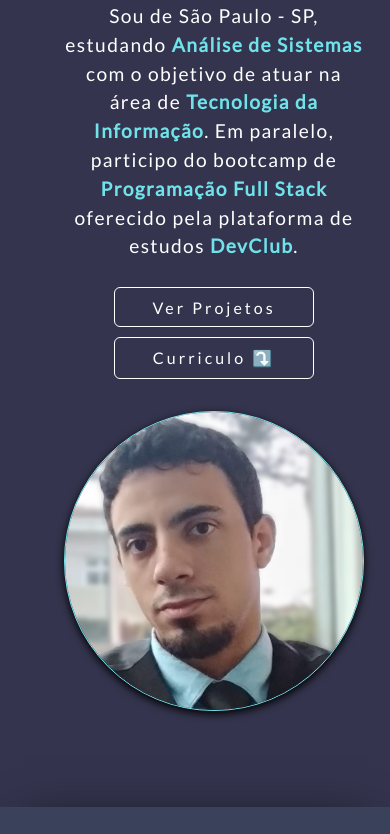
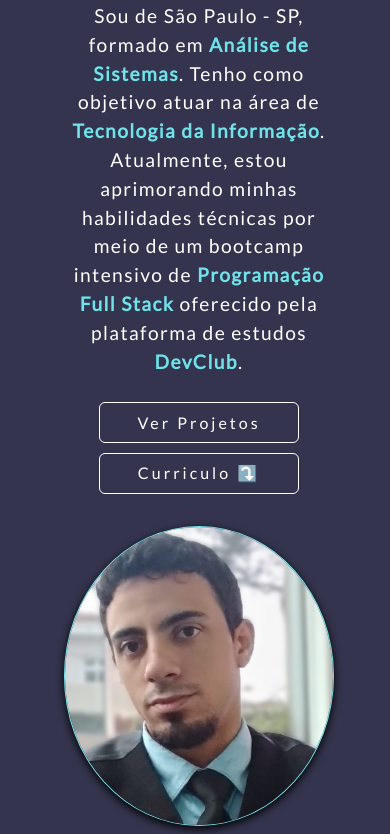
Before and after one commit to BrunoSCM7/meu-portfolio, a plain HTML site: page index.html in a window 390 px wide. Shown: the part 253-1087 px from the top of the page. Drawn offline with Linux system fonts and the light colour scheme.

Commit message:
Atualização curriculo; Melhorias na responsividade; Atualização bio;

```diff
--- a/index.html
+++ b/index.html
@@ -26,9 +26,10 @@
       <div>
         <h1>Prazer, <br />{<strong>Bruno Rocha</strong>}</h1>
         <p>
-          Sou de São Paulo - SP, estudando
-          <strong>Análise de Sistemas</strong> com o objetivo de atuar
-          na área de <strong>Tecnologia da Informação</strong>. Em paralelo, participo do bootcamp de
+          Sou de São Paulo - SP, formado em
+          <strong>Análise de Sistemas</strong>. Tenho como objetivo atuar
+          na área de <strong>Tecnologia da Informação</strong>. Atualmente, estou aprimorando minhas habilidades
+          técnicas por meio de um bootcamp intensivo de
           <strong>Programação
             Full Stack</strong> oferecido pela plataforma de estudos <strong>DevClub</strong>.
         </p>
--- a/style.css
+++ b/style.css
@@ -97,7 +97,7 @@ section{
   display: flex;
   flex-direction: column;
   gap: 1rem;
-  min-width: 300px;
+  min-width: 270px;
 }
 
 .primeira-sessao p {
@@ -205,6 +205,7 @@ strong{
   display: flex;
   flex-direction: column;
   gap: 2rem;
+  align-items: center;
 }
 
 .card-projetos {
@@ -293,6 +294,11 @@ footer p {
 /* Responsividade */
 
 @media (max-width: 717px){
+  body {
+    display: flex;
+    flex-direction: column;
+  }
+
   header {
     display: flex;
     justify-content: space-evenly;
```
Also changed, not shown: 2 other files.
